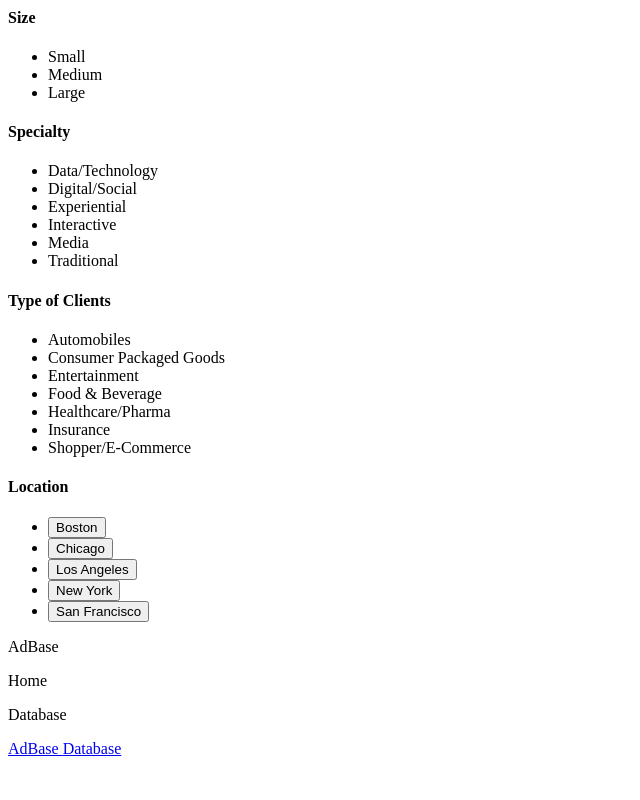
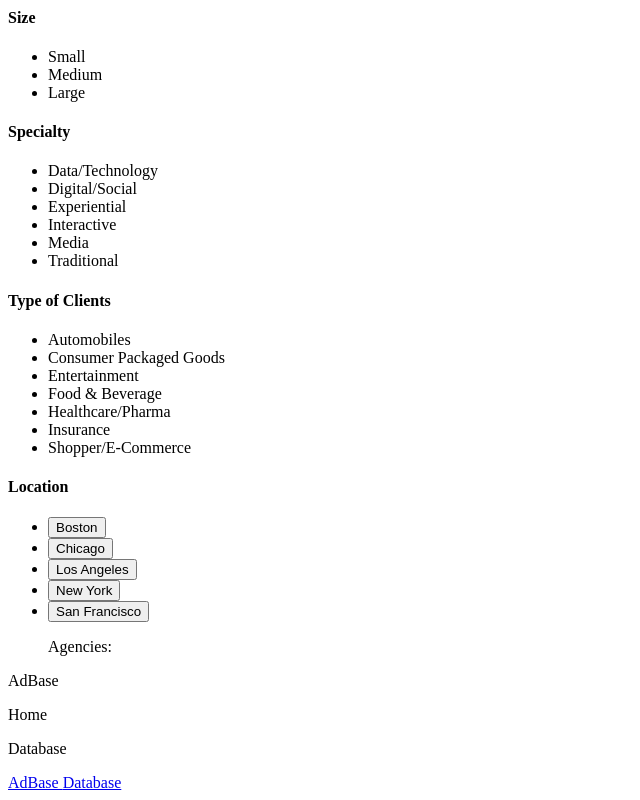
Before and after one commit to ProfessorKolodziej/final-project-fall-2022-ad-agency, a plain HTML site: page src/database.html in a window 1280 px wide. Shown: the part 374-1174 px from the top of the page, without its empty margins (0-640 px from the left). Before the commit the page ends 1140 px from the top, so only its background shows below. Drawn offline with Linux system fonts and the light colour scheme.

Commit message:
null fix
Signed-off-by: timwu11 <timwu@bu.edu>

```diff
--- a/src/database.html
+++ b/src/database.html
@@ -80,6 +80,7 @@
             </li>
         </ul>
     <ul id="list">
+        Agencies:
     </ul>
 
     <p>AdBase</p> <p>Home</p> <p>Database</p>
```
